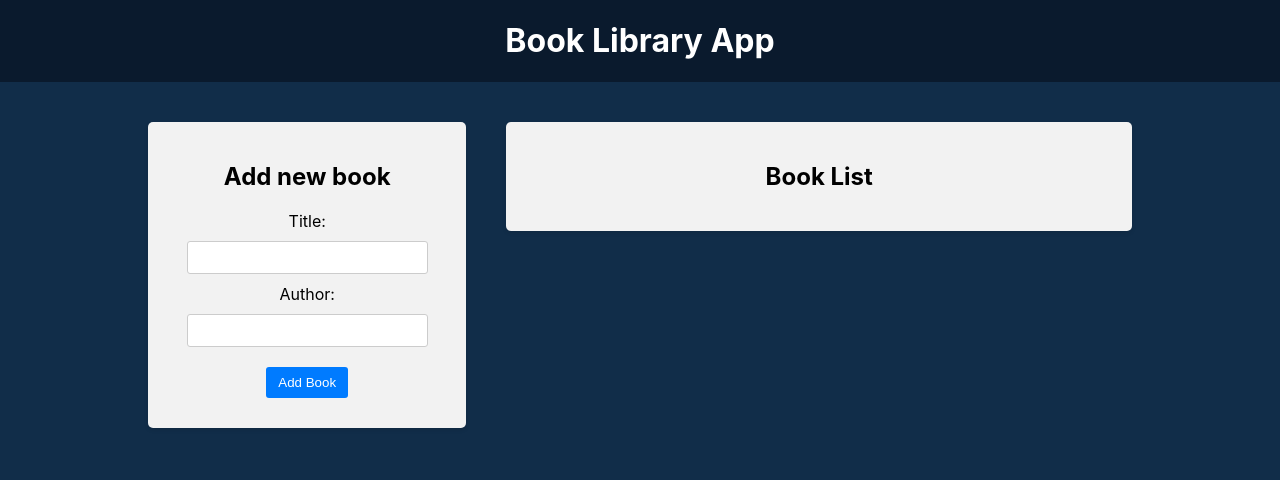
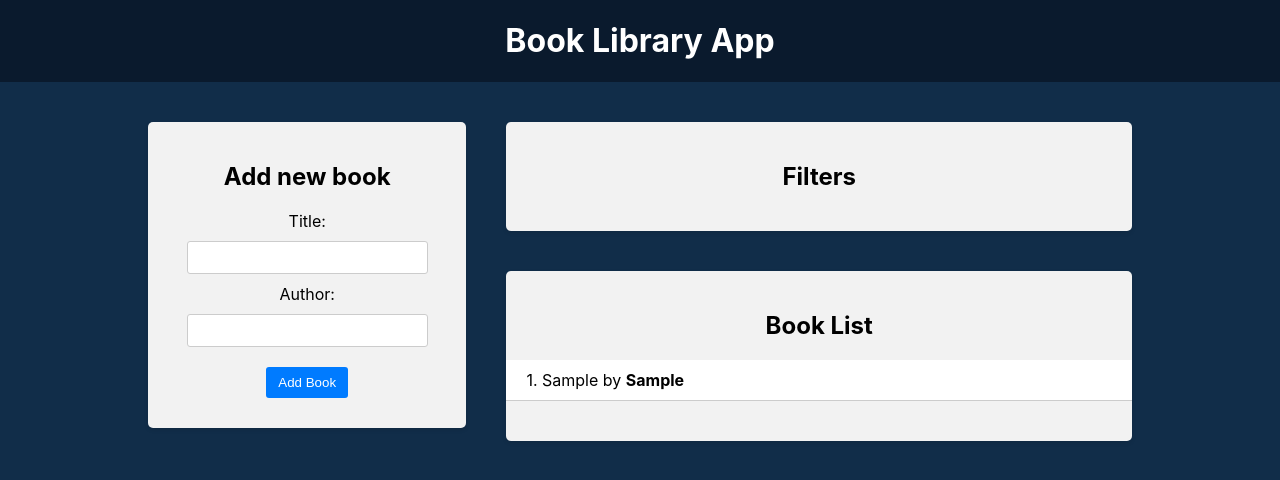
Before and after one commit to jenyasn97/Book_Library_App, a React (Create React App) app in the folder frontend/: page / in a window 1280 px wide. Both pictures are taken after typing "Sample", "Sample" into the empty fields and a click on the button "Add Book". Shown: the top 480 px of the page. Built offline with nearby package versions, Linux system fonts and the light colour scheme.

Commit message:
initial Redux and add display books

```diff
--- a/frontend/package.json
+++ b/frontend/package.json
@@ -3,11 +3,13 @@
   "version": "0.1.0",
   "private": true,
   "dependencies": {
+    "@reduxjs/toolkit": "^2.2.7",
     "@testing-library/jest-dom": "^5.17.0",
     "@testing-library/react": "^13.4.0",
     "@testing-library/user-event": "^13.5.0",
     "react": "^18.3.1",
     "react-dom": "^18.3.1",
+    "react-redux": "^9.1.2",
     "react-scripts": "5.0.1",
     "web-vitals": "^2.1.4"
   },
--- a/frontend/src/App.js
+++ b/frontend/src/App.js
@@ -1,6 +1,6 @@
 import BookForm from "./components/BookForm/BookForm";
 import BookList from "./components/BookList/BookList";
-// import Filter from "./components/Filter/Filter";
+import Filter from "./components/Filter/Filter";
 import "./App.css";
 
 function App() {
@@ -14,7 +14,7 @@ function App() {
           <BookForm />
         </div>
         <div className="app-right-column">
-          {/* <Filter /> */}
+          <Filter />
           <BookList />
         </div>
       </main>
--- a/frontend/src/components/BookForm/BookForm.jsx
+++ b/frontend/src/components/BookForm/BookForm.jsx
@@ -1,16 +1,22 @@
 import { useState } from "react";
+import { useDispatch } from "react-redux";
+import { addBook } from "../../redux/books/actionCreators";
 import "./BookForm.css";
 
 function BookForm() {
   const [title, setTitle] = useState("");
   const [author, setAuthor] = useState("");
+  const dispatch = useDispatch();
 
   const handleSubmit = (e) => {
     e.preventDefault();
     if (title && author) {
-      //dispatch
-      console.log(title, author);
+      const book = {
+        title: title,
+        author: author,
+      };
 
+      dispatch(addBook(book));
       setTitle("");
       setAuthor("");
     }
--- a/frontend/src/components/BookList/BookList.jsx
+++ b/frontend/src/components/BookList/BookList.jsx
@@ -1,8 +1,26 @@
 import "./BookList.css";
+import { useSelector } from "react-redux";
 function BookList() {
+  const books = useSelector((state) => state.books);
   return (
     <div className="app-block book-list">
       <h2>Book List </h2>
+      {books.length === 0 ? (
+        <p> No Books available</p>
+      ) : (
+        <ul>
+          {books.map((book, idx) => {
+            return (
+              <li key={idx}>
+                <div className="book-info">
+                  {`${++idx}. ${book.title} by `}
+                  {<strong>{book.author}</strong>}
+                </div>
+              </li>
+            );
+          })}
+        </ul>
+      )}
     </div>
   );
 }
--- a/frontend/src/index.js
+++ b/frontend/src/index.js
@@ -1,7 +1,13 @@
 import React from "react";
 import ReactDOM from "react-dom/client";
+import { Provider } from "react-redux";
+import store from "./redux/store";
 import "./index.css";
 import App from "./App";
 
 const root = ReactDOM.createRoot(document.getElementById("root"));
-root.render(<App />);
+root.render(
+  <Provider store={store}>
+    <App />
+  </Provider>
+);
--- /dev/null
+++ b/frontend/src/redux/books/actionCreators.js
@@ -0,0 +1,8 @@
+import * as actionTypes from "./actionTypes";
+
+export const addBook = (newBook) => {
+  return {
+    type: actionTypes.ADD_BOOK,
+    payload: newBook,
+  };
+};
--- /dev/null
+++ b/frontend/src/redux/books/actionTypes.js
@@ -0,0 +1,3 @@
+export const ADD_BOOK = "ADD_BOOK";
+export const DELETE_BOOK = "DELETE_BOOK";
+export const TOGGLE_FAVORITE = "TOGGLE_FAVORITE";
--- /dev/null
+++ b/frontend/src/redux/books/reducer.js
@@ -0,0 +1,15 @@
+import * as actionTypes from "./actionTypes";
+
+const initialState = [];
+
+const booksReducer = (state = initialState, action) => {
+  switch (action.type) {
+    case actionTypes.ADD_BOOK: {
+      return [...state, action.payload];
+    }
+    default:
+      return state;
+  }
+};
+
+export default booksReducer;
--- /dev/null
+++ b/frontend/src/redux/store.js
@@ -0,0 +1,9 @@
+import { configureStore } from "@reduxjs/toolkit";
+import booksReducer from "./books/reducer";
+const store = configureStore({
+  reducer: {
+    books: booksReducer,
+  },
+});
+
+export default store;
```
Also changed, not shown: 1 other file (tests, documents, lock files or other folders).
